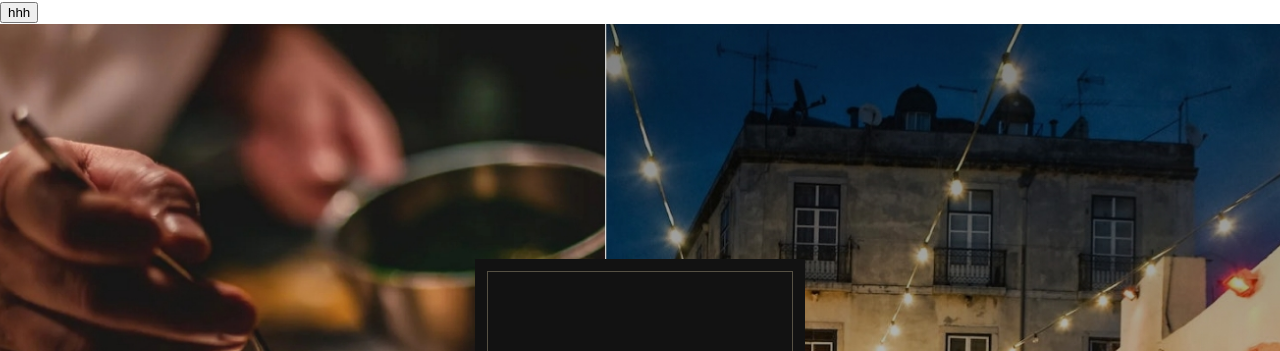
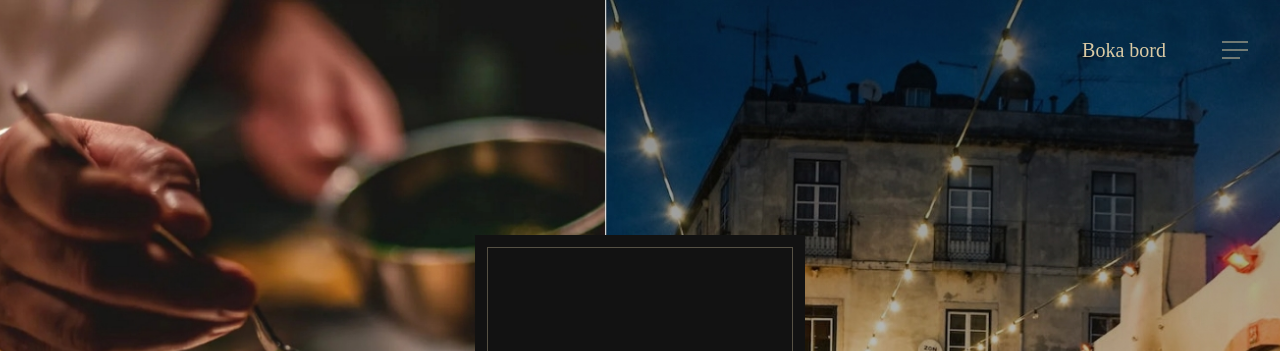
Before and after one commit to julieechristensen/Projekt-4, a plain HTML site: page index.html in a window 1280 px wide. Shown: the top 351 px of the page. Drawn offline with Linux system fonts and the light colour scheme; a web font is replaced by a local one.

Commit message:
hamburer and header

```diff
--- a/index.html
+++ b/index.html
@@ -14,12 +14,10 @@
         <!-- site header -->
         <header class="site-header">
            <div class="site-header__content">
-            <a href="#contact" class="site-header__button"></a>
+            <a href="#contact" class="site-header__button">Boka bord</a>
             <button class="menu-button">
                 <div class="menu-button__hamburger">
-                    <div class="menu">hhh</div>
-
-                </div>
+            </div>
             </button>
            </div>
         </header>
--- a/src/scss/components/_buttons.scss
+++ b/src/scss/components/_buttons.scss
@@ -1,4 +1,4 @@
-@mixin default ($background: transparent, $color: var(--color-dark),
+@mixin default ($background: transparent, $color: var(--color-accent),
 $hover-background: var(--color-accent),
 $hover-color: var(--color-dark-300),
 $border-color: var ( --color-dark-300)
--- a/src/scss/layout/_header.scss
+++ b/src/scss/layout/_header.scss
@@ -0,0 +1,89 @@
+@use '../components/buttons' as button;
+
+.site-header {
+    position: fixed;
+    z-index: 999;
+    height: 100px;
+    width: 100%;
+    left: 0;
+    top: 0;
+     display: flex;
+    align-items: center;
+    padding: 0 32px;
+
+
+    &__content {
+        margin-left: auto;
+        display: flex;
+        align-items: center;
+        gap: var(--gap-m);
+    }
+
+    &__button {
+       @include button.default;
+    }
+}
+
+.menu-button {
+    height: 26px;
+    width: 26px;
+    position: relative;
+    background: none;
+    padding: 0;
+    border: 0;
+    border-radius: 0;
+
+    &:focus, &--close {
+
+        .menu-button__hamburger{
+
+            transition: transform 0.2s 0.2s;
+            transform: rotate(45deg) translate(-50%, -50%);
+
+            &::before {
+                transition: top 0.2s, transform 0.2s 0.2;
+                transform: rotate(90deg);
+                top: 0;
+            }
+
+
+            &::after {
+                transition: width 0.2s;
+                width: 0;
+            }
+        }
+    }
+
+    &__hamburger {
+        transform-origin: left top;
+        position: absolute;
+        height: 1px;
+        width: 100%;
+        top: 50%;
+        left: 50%;
+        transition: transform 0.2s;
+        transform: translate(-50%, -50%) rotate(0);
+        background-color: var(--color-accent);
+
+        &:before, &:after {
+            content: '';
+            display: block;
+            position: absolute;
+            top: -8px;
+            height: 1px;
+            width: 100%;
+            background-color: inherit;
+
+        }
+
+        &::before {
+            transition: top 0.2s 0.2s, transform 0.2s ;
+        }
+
+        &:after {
+            top: 8px;
+            width: 70%;
+            transition: width 0.2s 0.2s;
+        }
+    }
+}
```
Also changed, not shown: style.css, 1 other file.
